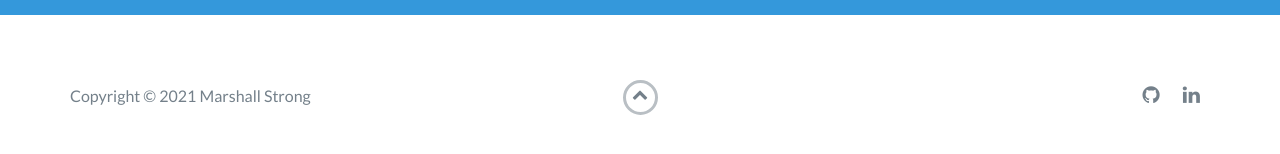
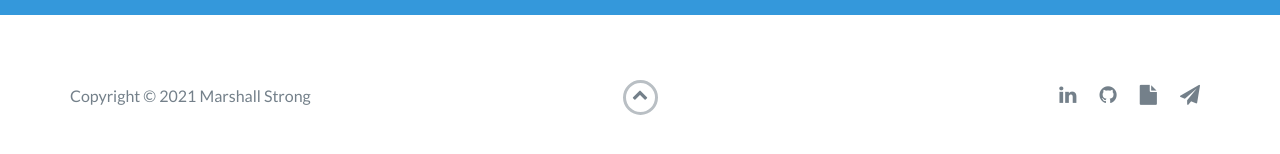
Before and after one commit to marshall-strong/marshall-strong.github.io, a website: page index.html in a window 1280 px wide. Shown: the part 4607-4761 px from the top of the page. Drawn offline with nearby package versions, Linux system fonts and the light colour scheme.

Commit message:
add footer link icons for resume, email

```diff
--- a/index.html
+++ b/index.html
@@ -453,6 +453,15 @@
             <ul>
               <li>
                 <a
+                  href="https://www.linkedin.com/in/marshall-strong/"
+                  rel="noopener noreferrer"
+                  target="_blank"
+                >
+                  <i class="fa fa-linkedin" aria-hidden="true"></i>
+                </a>
+              </li>
+              <li>
+                <a
                   href="https://github.com/marshall-strong"
                   target="_blank"
                   rel="noopener noreferrer"
@@ -462,11 +471,21 @@
               </li>
               <li>
                 <a
-                  href="https://www.linkedin.com/in/marshall-strong/"
+                  href="https://docs.google.com/viewer?url=https://docs.google.com/document/d/15mYWzq1N8ZvuMThOZ33WoHDQUaQ6BQwibttQ9LzNlDQ/export?format=pdf"
                   rel="noopener noreferrer"
                   target="_blank"
                 >
-                  <i class="fa fa-linkedin" aria-hidden="true"></i>
+                  <i class="fa fa-file" aria-hidden="true"></i>
+                </a>
+              </li>
+              <li>
+                <a
+                  href="mailto:marshallstrong123@gmail.com"
+                  rel="noopener noreferrer"
+                  target="_blank"
+                >
+                  <!-- <i class="fa fa-envelope" aria-hidden="true"></i> -->
+                  <i class="fa fa-paper-plane" aria-hidden="true"></i>
                 </a>
               </li>
               <!-- <li>
```
